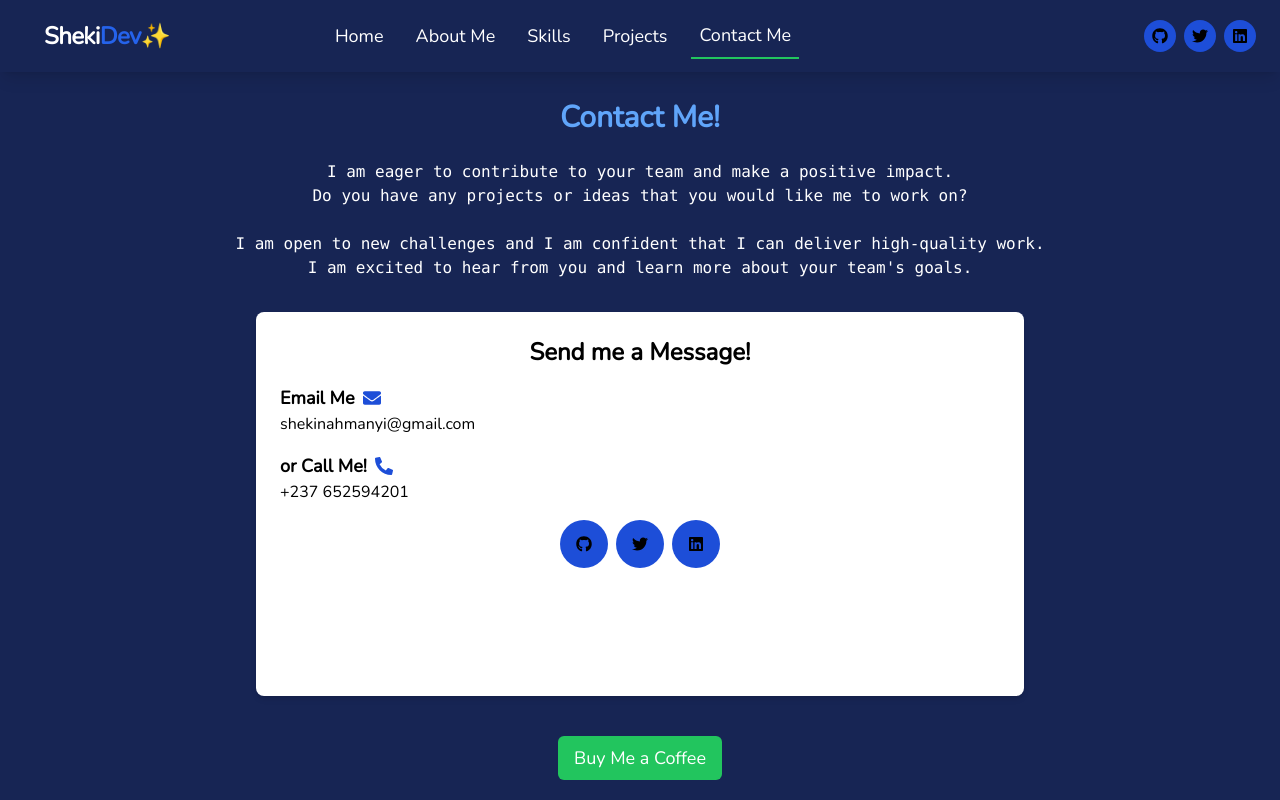
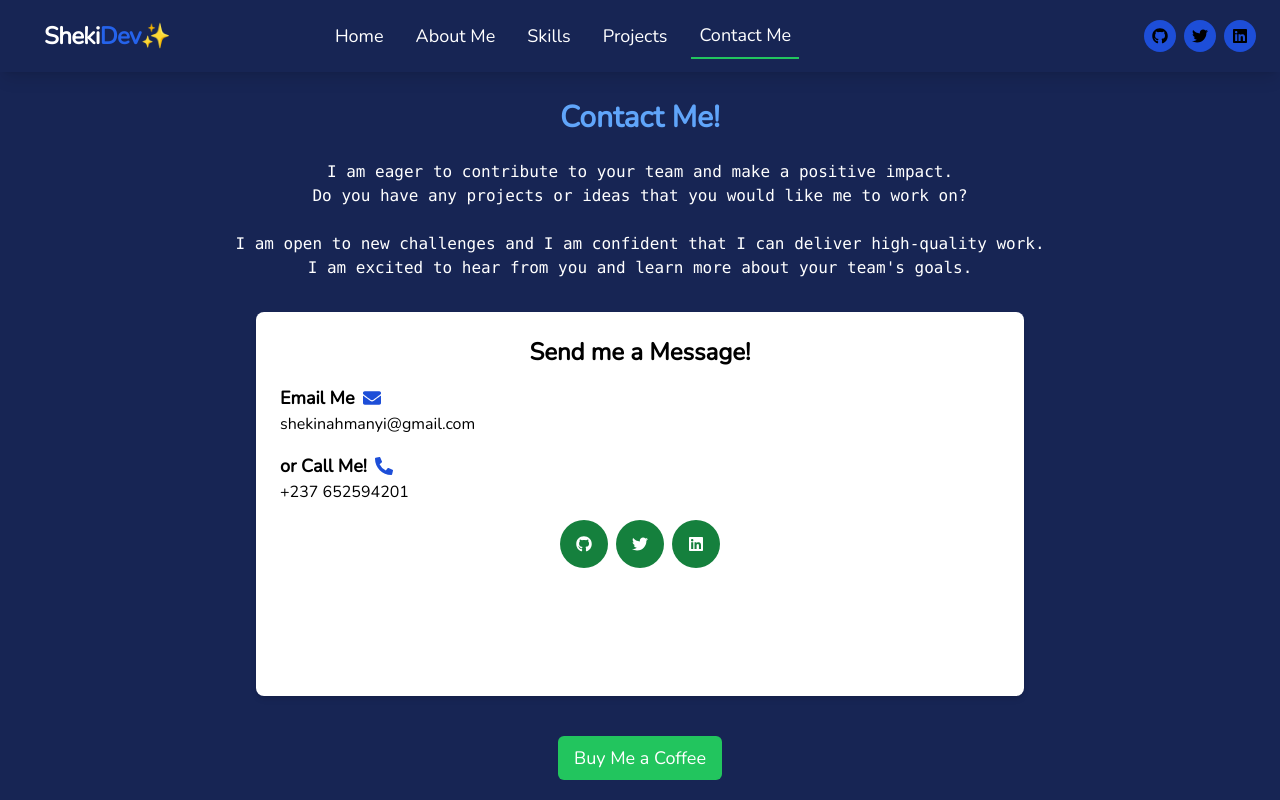
Before and after one commit to shekinahmanyi/portfolio-website2, a React (Create React App) app in the folder portfolio-site/: page /contact in a window 1280 px wide. Shown: the top 800 px of the page. Built offline with nearby package versions, Linux system fonts and the light colour scheme.

Commit message:
change the color of icons

```diff
--- a/portfolio-site/src/pages/Contact.jsx
+++ b/portfolio-site/src/pages/Contact.jsx
@@ -42,7 +42,7 @@ function Contact() {
               href="https://github.com/shekinahmanyi"
               target="_blank"
               rel="noopener noreferrer"
-              className="bg-blue-700 rounded-full p-4"
+              className="bg-green-700 rounded-full p-4 text-white"
             >
               <FaGithub />
             </a>
@@ -50,7 +50,7 @@ function Contact() {
               href="https://twitter.com/ShekinahManyi"
               target="_blank"
               rel="noopener noreferrer"
-              className="bg-blue-700 rounded-full p-4"
+              className="bg-green-700 rounded-full p-4 text-white"
             >
               <FaTwitter />
             </a>
@@ -58,7 +58,7 @@ function Contact() {
               href="https://www.linkedin.com/in/shekinah-manyi-849a21210/"
               target="_blank"
               rel="noopener noreferrer"
-              className="bg-blue-700 rounded-full p-4"
+              className="bg-green-700 rounded-full p-4 text-white"
             >
               <FaLinkedin />
             </a>
```
